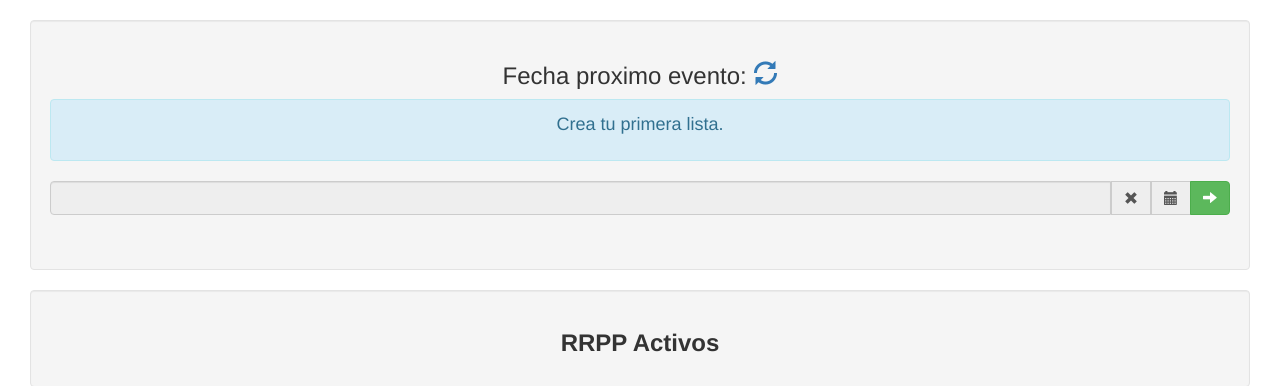
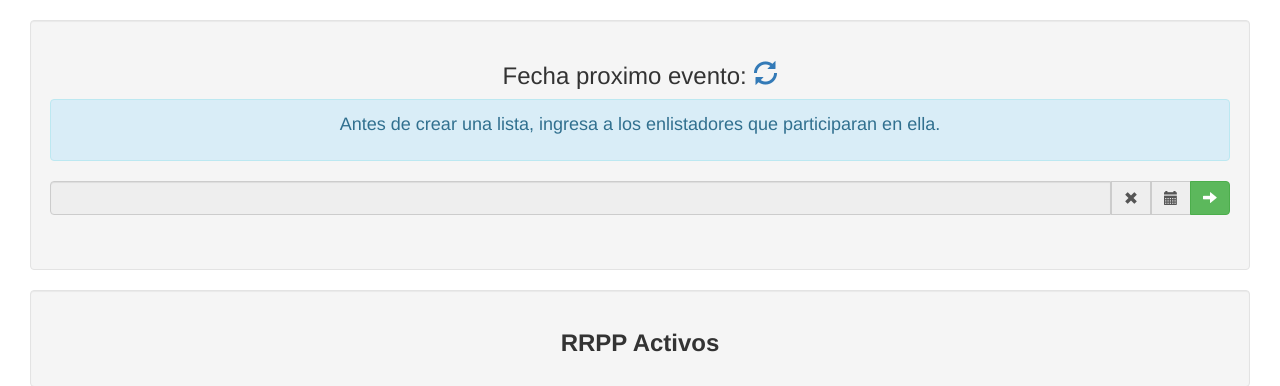
Before and after one commit to classicbyte/Lista, a PHP site: page /vista/mainControl.php in a window 1280 px wide. Shown: the part 52-438 px from the top of the page. Run offline with PHP 8.4, Linux system fonts and the light colour scheme; the visitor is signed in with stand-in values (Sample User, id 1); data that the repository does not hold is empty.

Commit message:
Titulo
Cambio en informacion para administrador

```diff
--- a/vista/mainControl.php
+++ b/vista/mainControl.php
@@ -139,7 +139,7 @@ if ($_SESSION['categoria']!="Admin")
 									<?php
 											if ($resul=="")
 											{
-												echo "<div class='alert alert-info' role='alert'><strong><h4>Crea tu primera lista.</h4></strong></div>";
+												echo "<div class='alert alert-info' role='alert'><strong><h4>Antes de crear una lista, ingresa a los enlistadores que participaran en ella.</h4></strong></div>";
 											}
 											else
 											{
```
